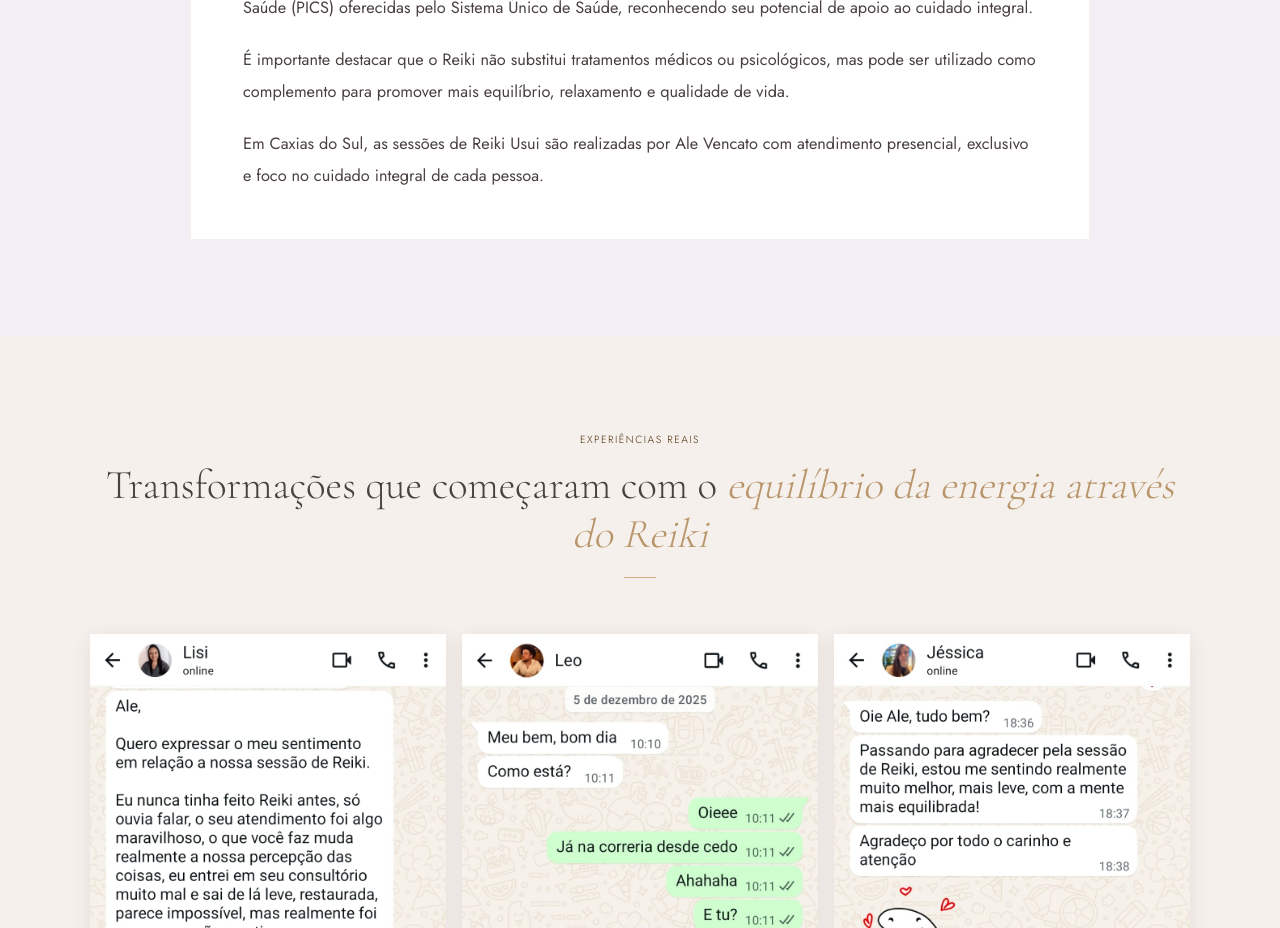
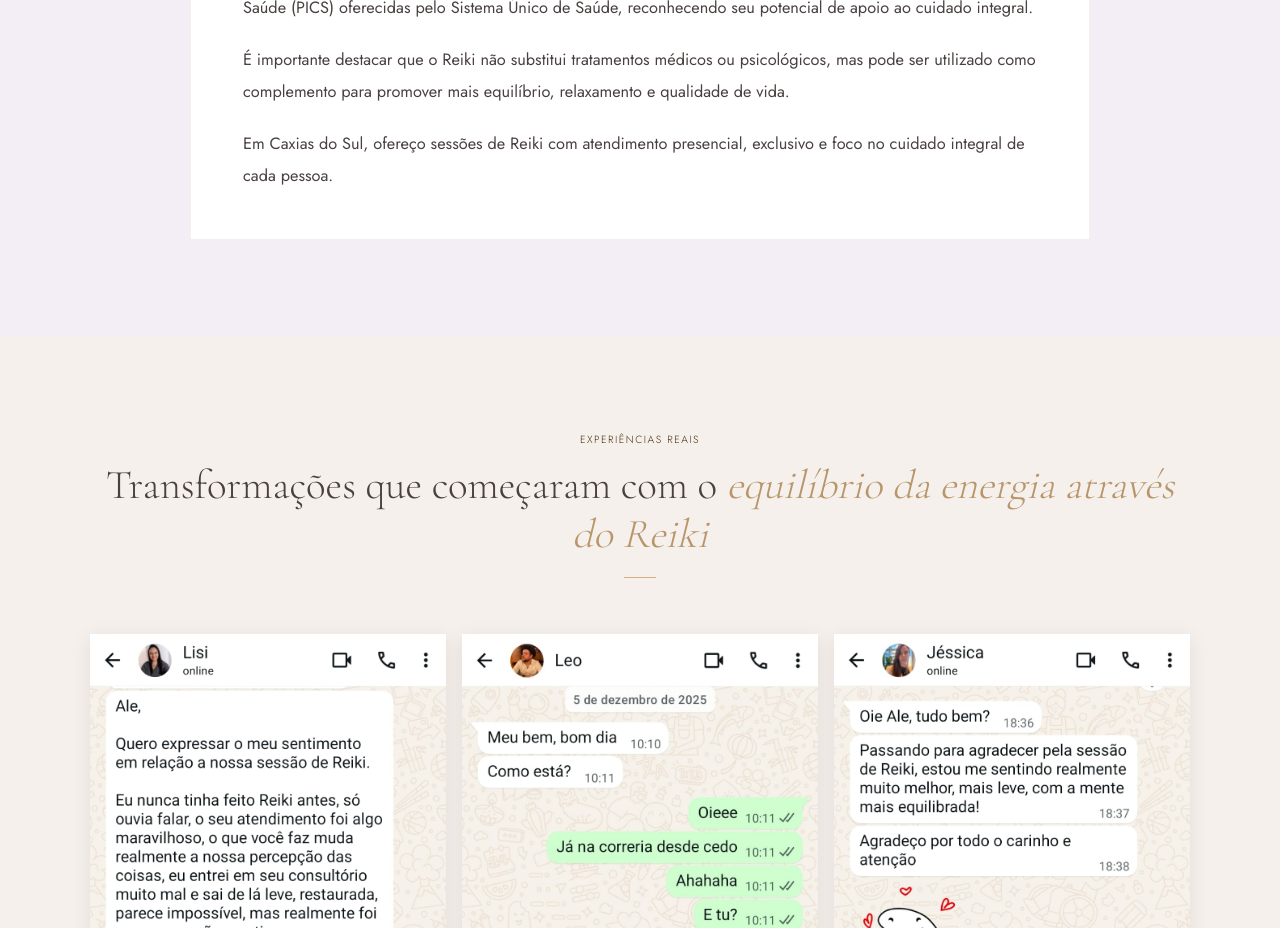
Before and after one commit to susiguerra1-pixel/alevencatoreiki, a Next.js app: page / in a window 1280 px wide. Shown: the part 5380-6308 px from the top of the page. Built offline with nearby package versions, Linux system fonts and the light colour scheme.

Commit message:
fix: ajusta texto O que é Reiki para primeira pessoa
Co-Authored-By: Claude Sonnet 4.6 <noreply@anthropic.com>

```diff
--- a/src/components/OqueEReiki.tsx
+++ b/src/components/OqueEReiki.tsx
@@ -40,7 +40,7 @@ export default function OqueEReiki() {
                 É importante destacar que o Reiki não substitui tratamentos médicos ou psicológicos, mas pode ser utilizado como complemento para promover mais equilíbrio, relaxamento e qualidade de vida.
               </p>
               <p>
-                Em Caxias do Sul, as sessões de Reiki Usui são realizadas por Ale Vencato com atendimento presencial, exclusivo e foco no cuidado integral de cada pessoa.
+                Em Caxias do Sul, ofereço sessões de Reiki com atendimento presencial, exclusivo e foco no cuidado integral de cada pessoa.
               </p>
             </div>
           </div>
```
